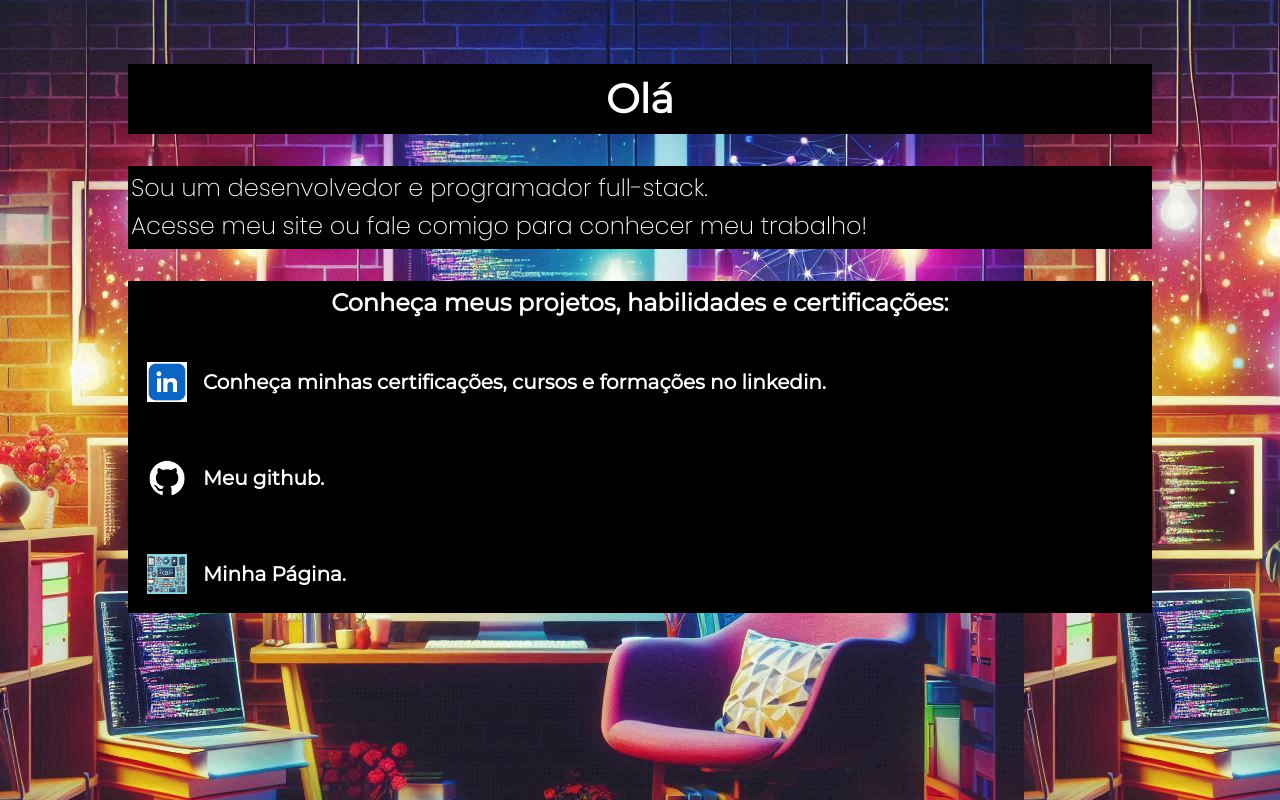
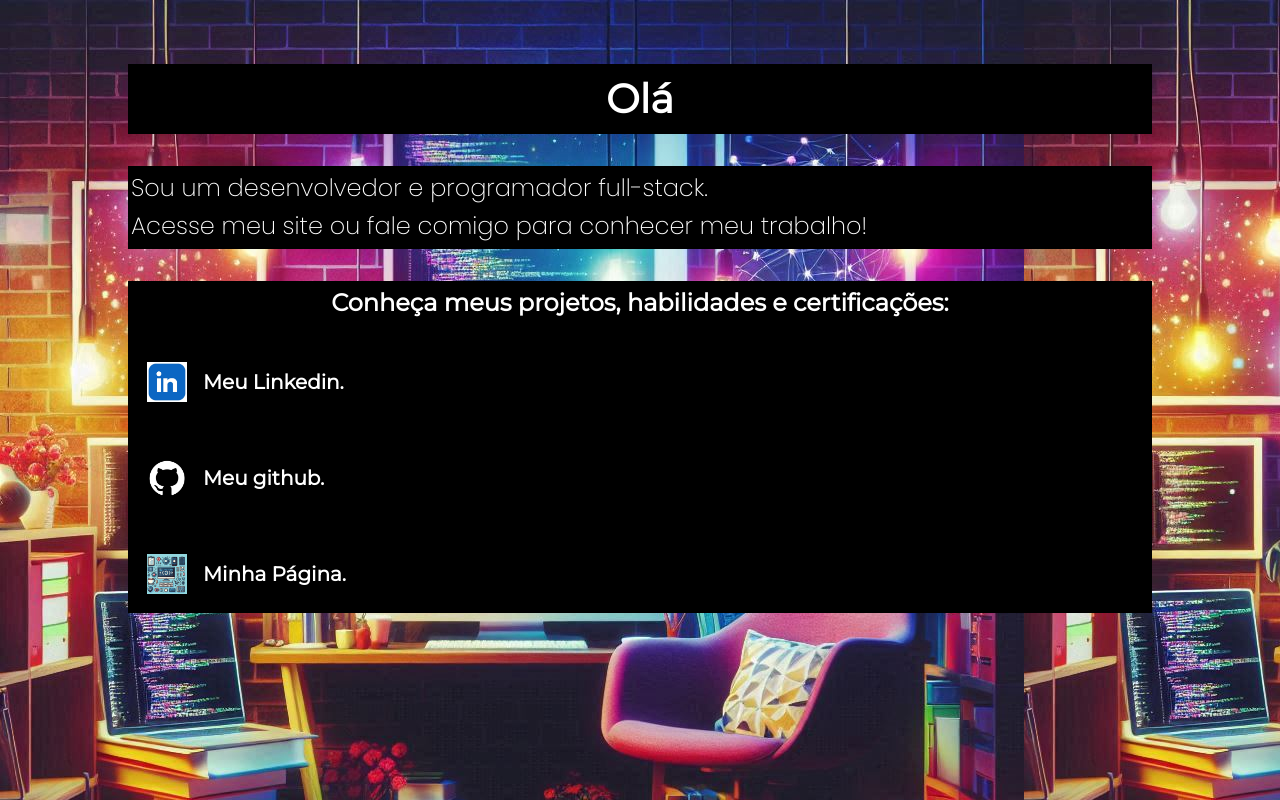
Before and after one commit to Webermanoel/portif-lio, a website: page index.html in a window 1280 px wide. Drawn offline with Linux system fonts and the light colour scheme.

Commit message:
Atualizando página principal do portifólio

```diff
--- a/index.html
+++ b/index.html
@@ -20,7 +20,7 @@
 
                 <a class="apresentacao__links__navegacao" href="https://www.linkedin.com/in/weber-manoel-63784a270/">
                     <img class="apresentacao__links__imagem" src="images/Linkedin Logo.jpeg" alt="Ícone linkedin">
-                    Conheça minhas certificações, cursos e formações no linkedin.
+                    Meu Linkedin.
                 </a>
 
                 <a class="apresentacao__links__navegacao" href="https://github.com/Webermanoel">
```
